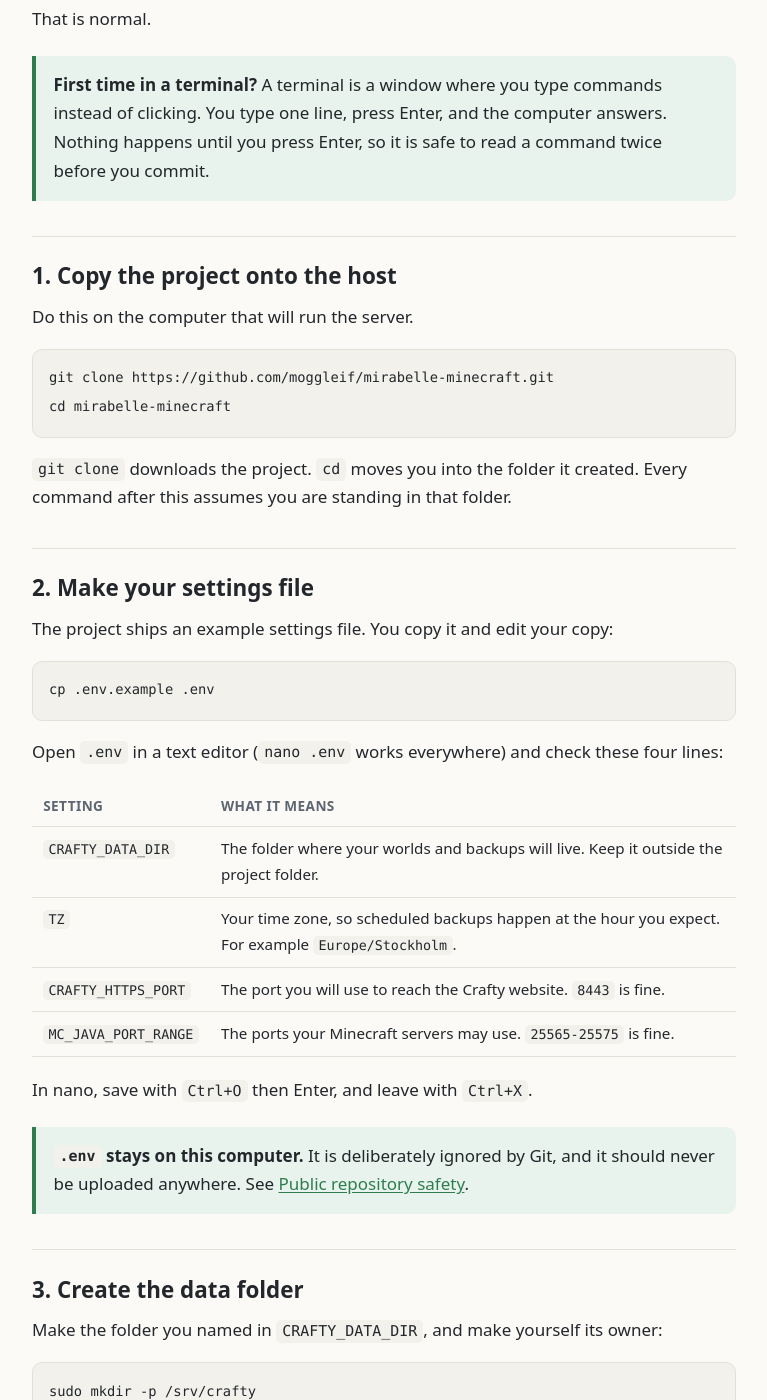
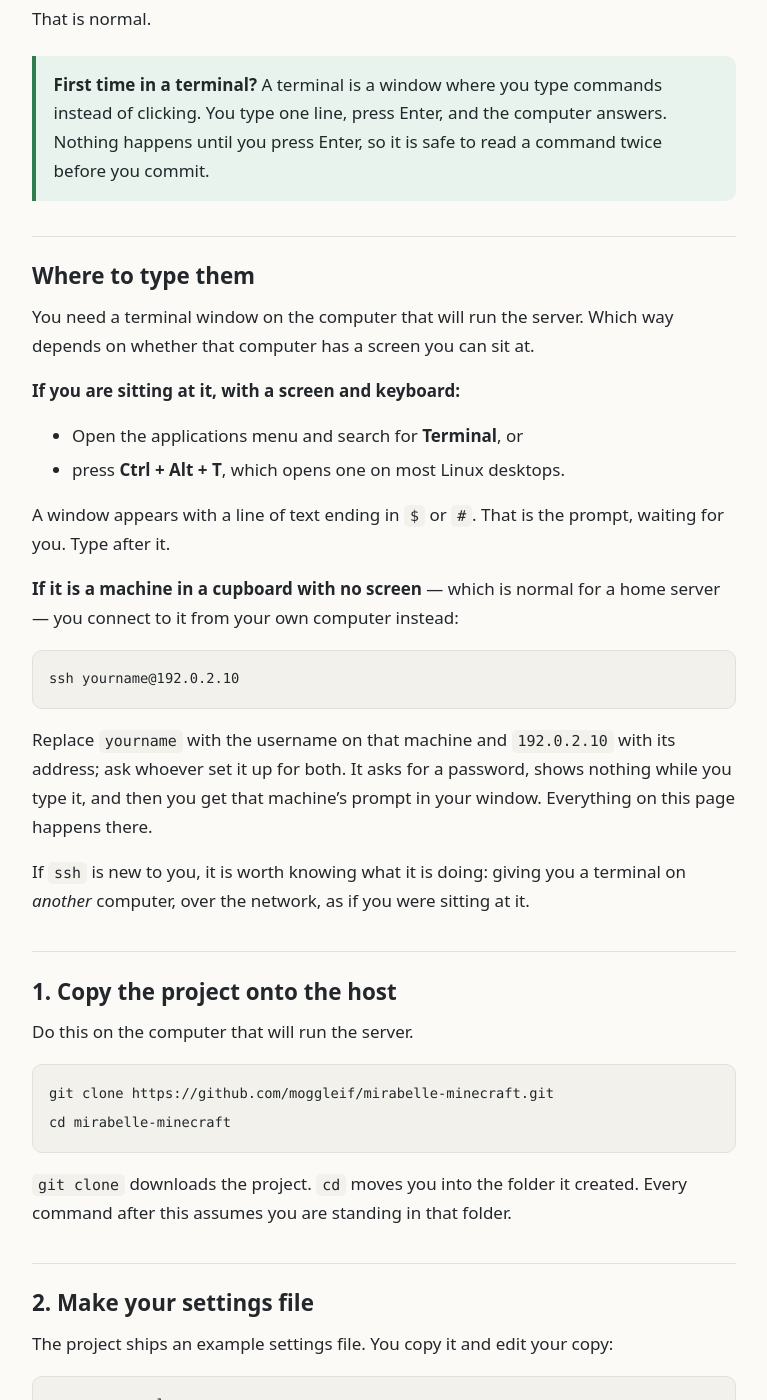
Before and after one commit to moggleif/mirabelle-minecraft, a Jekyll site: the page built from docs/getting-started/start-crafty.md, in a window 1280 px wide and 1400 px high, scrolled down 1138 px. Shown: the whole window, without its empty margins (256-1023 px from the left). Built offline with Jekyll 4.4.1, drawn with Linux system fonts in a browser that asks for light colours; our own code applies the rules of GitHub Pages for plain Markdown files; some of the changed text lies outside the part shown.

Commit message:
Say where things are on screen, not only what they are called
Naming a button does not help someone who cannot find it. This adds the
position of everything the reader is told to click, and fills the gap the
previous pass left: the guide said "open a terminal" without ever saying
how to open one.

Positions verified against Crafty 4.10.8's templates and strings.

Step 2:
- New "Where to type them": the applications menu or Ctrl+Alt+T when you
  are sitting at the machine, and ssh from your own computer when it is a
  headless box in a cupboard, with what the prompt looks like either way.
- nano now says what happens when it opens, that the arrow keys move the
  cursor and the mouse does not, and that ^O in its footer means Ctrl+O.

Step 3:
- Says what the dashboard is, that clicking a server opens its own page,
  and that the tabs run across the top.
- Create New Server is located: top right of the All Servers card.
- Start/Stop/Restart live in the Actions column of the server list, and
  Kill Process is called out as the last resort it is, not a fourth
  ordinary button.
- The Terminal tab's input box is below the output, reads "Enter your
  command", takes Enter or Send command, and the up arrow recalls.
- The file editor saves with Save Changes.
- Joining spells out the Add Server dialog: Server Name is your own
  label, Server Address is the real one, Done, then double-click, and
  what the green bar and red X mean.

Steps 4 and 5:
- The whitelist walk-through starts at the dashboard and ends at the same
  input box, and notes the up arrow saves retyping for each friend.
- Player Management lists who is online and banned, with the buttons.
- Backups name the Backup Now! button and restoring from a row.

Co-Authored-By: Claude Opus 5 <noreply@anthropic.com>
Claude-Session: https://claude.ai/code/session_016iQkPFGsLANuhWwxC4GyUi

````diff
--- a/docs/getting-started/start-crafty.md
+++ b/docs/getting-started/start-crafty.md
@@ -28,6 +28,27 @@ Type it (or copy it), press Enter, done. Some commands need administrator rights
 
 > **First time in a terminal?** A terminal is a window where you type commands instead of clicking. You type one line, press Enter, and the computer answers. Nothing happens until you press Enter, so it is safe to read a command twice before you commit.
 
+## Where to type them
+
+You need a terminal window on the computer that will run the server. Which way depends on whether that computer has a screen you can sit at.
+
+**If you are sitting at it, with a screen and keyboard:**
+
+- Open the applications menu and search for **Terminal**, or
+- press **Ctrl + Alt + T**, which opens one on most Linux desktops.
+
+A window appears with a line of text ending in `$` or `#`. That is the prompt, waiting for you. Type after it.
+
+**If it is a machine in a cupboard with no screen** — which is normal for a home server — you connect to it from your own computer instead:
+
+```bash
+ssh yourname@192.0.2.10
+```
+
+Replace `yourname` with the username on that machine and `192.0.2.10` with its address; ask whoever set it up for both. It asks for a password, shows nothing while you type it, and then you get that machine's prompt in your window. Everything on this page happens there.
+
+If `ssh` is new to you, it is worth knowing what it is doing: giving you a terminal on *another* computer, over the network, as if you were sitting at it.
+
 ## 1. Copy the project onto the host
 
 Do this on the computer that will run the server.
@@ -47,7 +68,13 @@ The project ships an example settings file. You copy it and edit your copy:
 cp .env.example .env
 ```
 
-Open `.env` in a text editor (`nano .env` works everywhere) and check these four lines:
+Now open your copy in a text editor. `nano` is the friendliest one and is almost always installed:
+
+```bash
+nano .env
+```
+
+That fills the terminal window with the file's contents. Move around with the arrow keys — not the mouse — and type normally. Check these four lines:
 
 | Setting | What it means |
 | --- | --- |
@@ -56,7 +83,7 @@ Open `.env` in a text editor (`nano .env` works everywhere) and check these four
 | `CRAFTY_HTTPS_PORT` | The port you will use to reach the Crafty website. `8443` is fine. |
 | `MC_JAVA_PORT_RANGE` | The ports your Minecraft servers may use. `25565-25575` is fine. |
 
-In nano, save with `Ctrl+O` then Enter, and leave with `Ctrl+X`.
+When you are done: **Ctrl + O** then Enter to save (it asks you to confirm the file name — just press Enter), then **Ctrl + X** to leave. Nano lists these shortcuts along the bottom of the window, where `^O` means Ctrl + O.
 
 > **`.env` stays on this computer.** It is deliberately ignored by Git, and it should never be uploaded anywhere. See [Public repository safety](../project/public-repo-safety.md).
 
````
Also changed, not shown: docs/getting-started/first-server.md (+19 -8 lines), docs/getting-started/invite-friends.md (+6 -4 lines), docs/operations/backup-recovery.md (+3 -3 lines).
